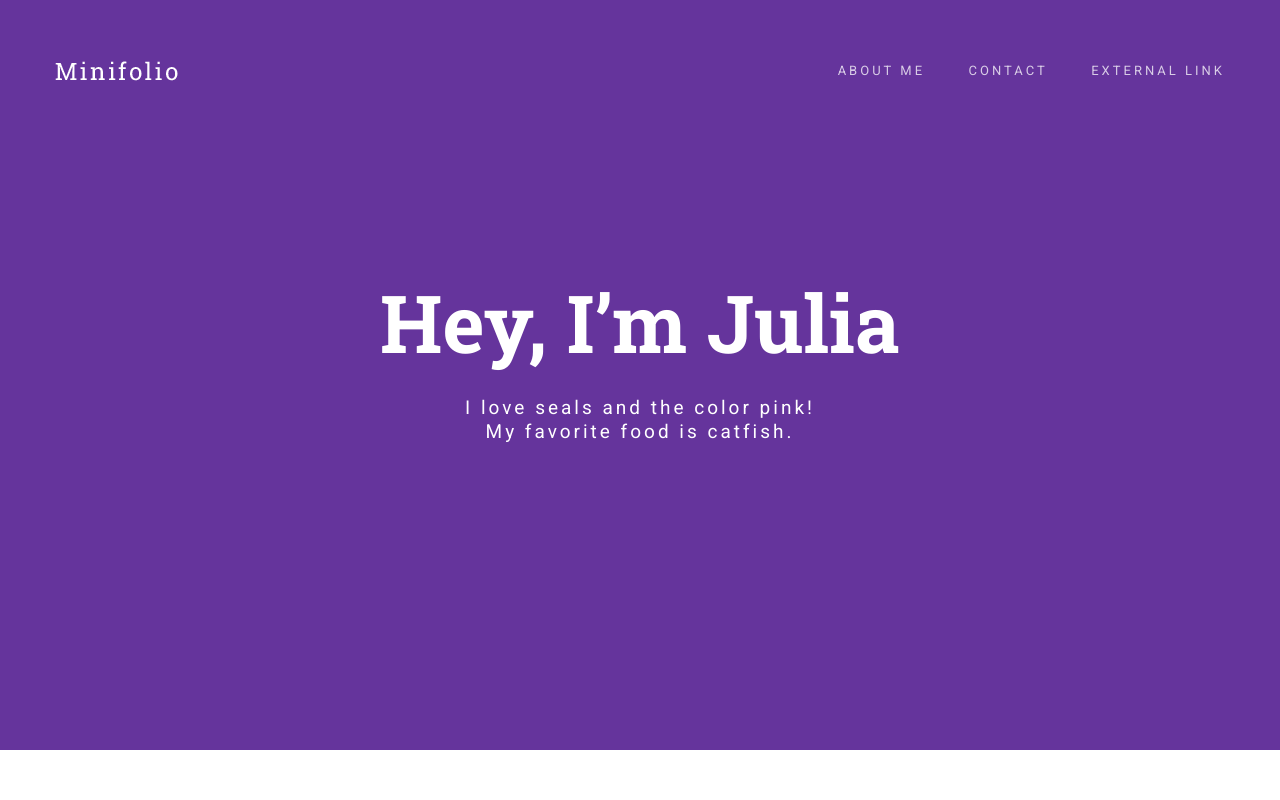
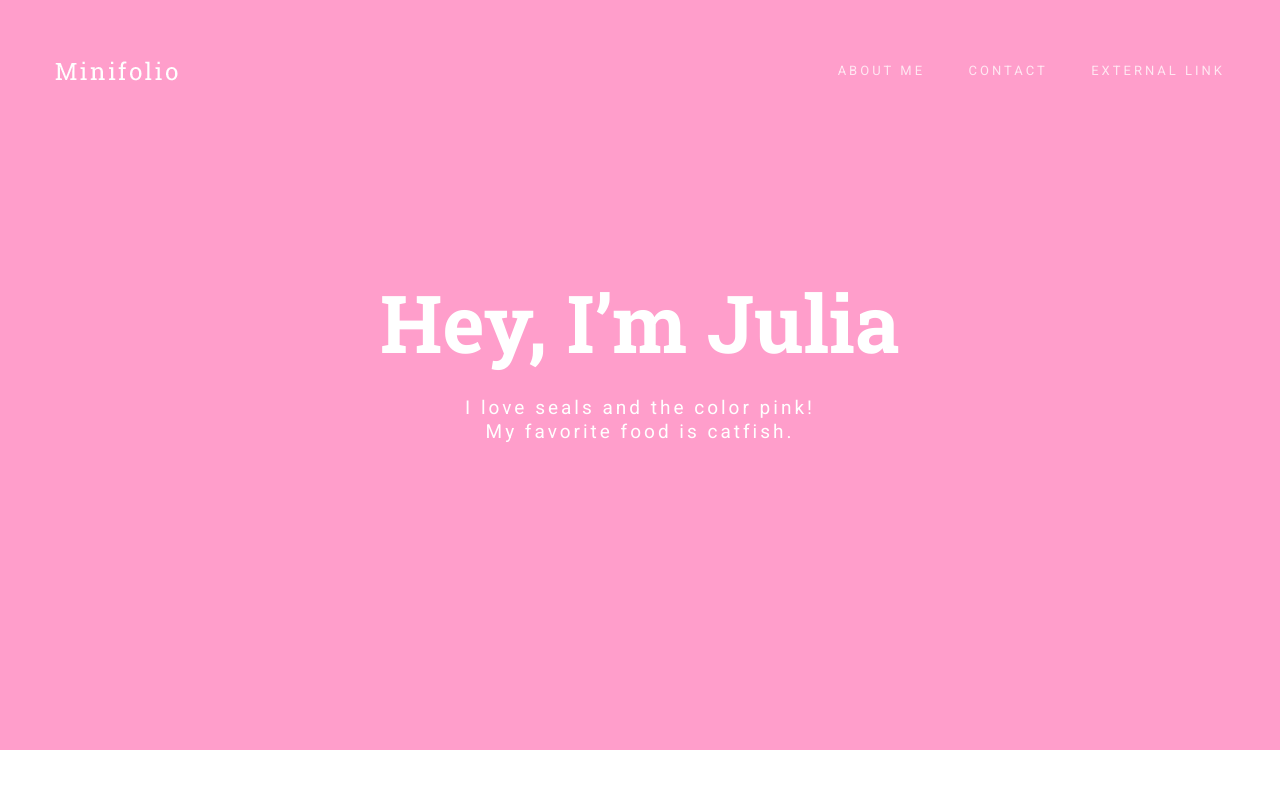
Before and after one commit to GWC-UIUC/juliav, a plain HTML site: page index.html in a window 1280 px wide. Shown: the top 800 px of the page. Drawn offline with nearby package versions, Linux system fonts and the light colour scheme.

Commit message:
update profile

```diff
--- a/css/main.css
+++ b/css/main.css
@@ -298,7 +298,7 @@ ul li {
 -------------------------------------------------------------------------------*/
 
 .banner {
-	background-color: #65349c;
+	background-color: #ff9ecb;
 	min-height: 750px;
 }
 .banner-text {
```
